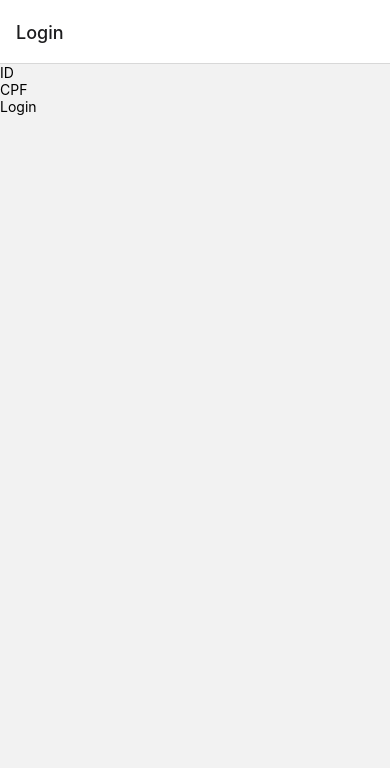
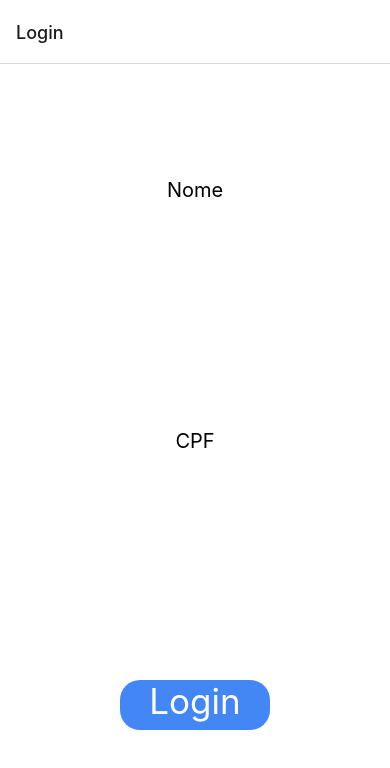
Before and after one commit to GabrielDomingosM/Projeto_Ifood, a React Native app in the folder doofi/: screen /Login in a window 390 px wide. Shown: the top 768 px of the page. Built offline with nearby package versions, Linux system fonts and the light colour scheme.

Commit message:
Restaurante

```diff
--- a/doofi/App.js
+++ b/doofi/App.js
@@ -10,6 +10,7 @@ export default function App(){
     <NavigationContainer>
       <Stack.Navigator>
 
+
         <Stack.Screen name="Login" component={Login}/>
         <Stack.Screen name="CadEntregadores" component={CadEntregador}/>
 
--- a/doofi/Screens/Login.js
+++ b/doofi/Screens/Login.js
@@ -1,24 +1,55 @@
-import { createStackNavigator } from "@react-navigation/stack";
-import { NavigationContainer } from "@react-navigation/native";
-import { StackView } from "@react-navigation/stack";
 import { SafeAreaView, Text, TouchableOpacity, StyleSheet, TextInput } from "react-native";
+import { useState } from "react";
 
-export default function Login(){
+export default function Login({navigation}){
+
+    function Logar(){
+        navigation.navigate("CadEntregadores")
+
+    }
+
     return(
-        <SafeAreaView>
+        <SafeAreaView style={styles.caixa}>
 
 
             <TextInput
-                placeholder="ID"
+                style={styles.input}
+                placeholder="Nome"
             />
             <TextInput
+                style={styles.input}
                 placeholder="CPF"
             />
 
-            <TouchableOpacity>
-                <Text>Login</Text>
+            <TouchableOpacity onPress={Logar} style={styles.btn}>
+                <Text style={{color: "white", fontSize: 35, textAlignVertical: "center", textAlign: "center"}}>Login</Text>
             </TouchableOpacity>
 
         </SafeAreaView>
     )
 }
+
+const styles = StyleSheet.create({
+    caixa: {
+        flex: 1,
+        justifyContent: "space-around",
+        alignItems: "center",
+        backgroundColor: "white",
+
+    },
+
+    input: {
+        backgroundColor: "white",
+        borderRadius: 20,
+        textAlign: "center",
+        fontSize: 20,
+
+    },
+
+    btn: {
+        borderRadius: 20,
+        backgroundColor: "#4287f5",
+        width: 150,
+        height: 50,
+    },
+})
```
Also changed, not shown: doofi/Screens/CadRestaurantes.js (+67 -0 lines).
